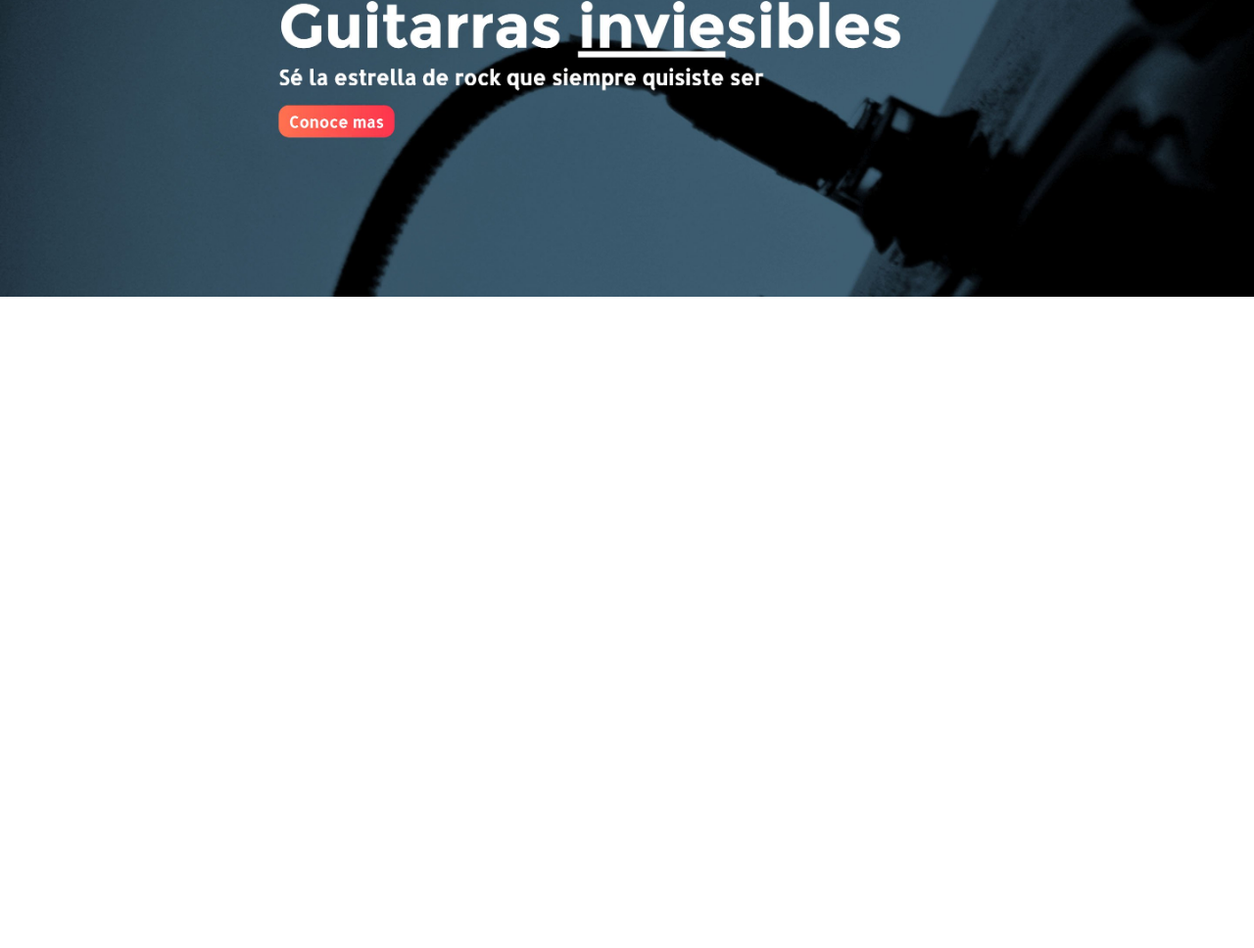
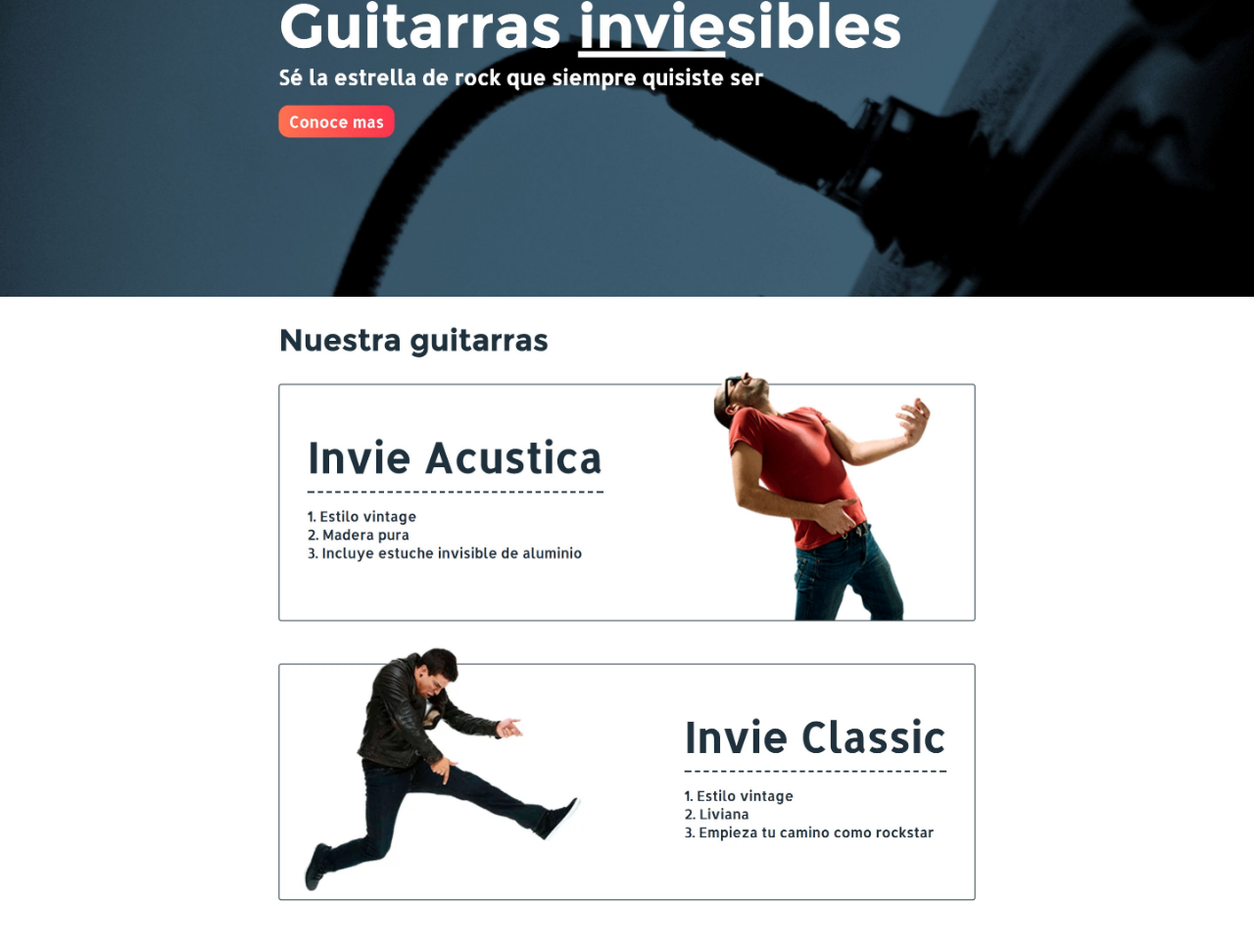
Before and after one commit to jemapau/version-control, a plain HTML site: page index.html in a window 1280 px wide. Shown: the part 176-1144 px from the top of the page at 98% size. Before the commit the page ends 800 px from the top, so only its background shows below. Drawn offline with Linux system fonts and the light colour scheme.

Commit message:
Add index html

```diff
--- a/index.html
+++ b/index.html
@@ -20,5 +20,7 @@
 <body>
     <img src="assets/header_0fdd3fdf-3dcc-4466-8a28-4cbcc02a2c6e.jpg" alt="Menu">
     <img src="assets/hero_51f6ca4a-043f-4384-bf2d-0276833261fc.jpg" alt="Slide Mock">
+    <img src="assets/acustica_395abf3a-d46e-4f19-a9cc-ddee140e6597.jpg" alt="">
+    <img src="assets/clasica_0663a6aa-2c83-4435-8530-357480d5a950.webp" alt="">
 </body>
 </html>
```
